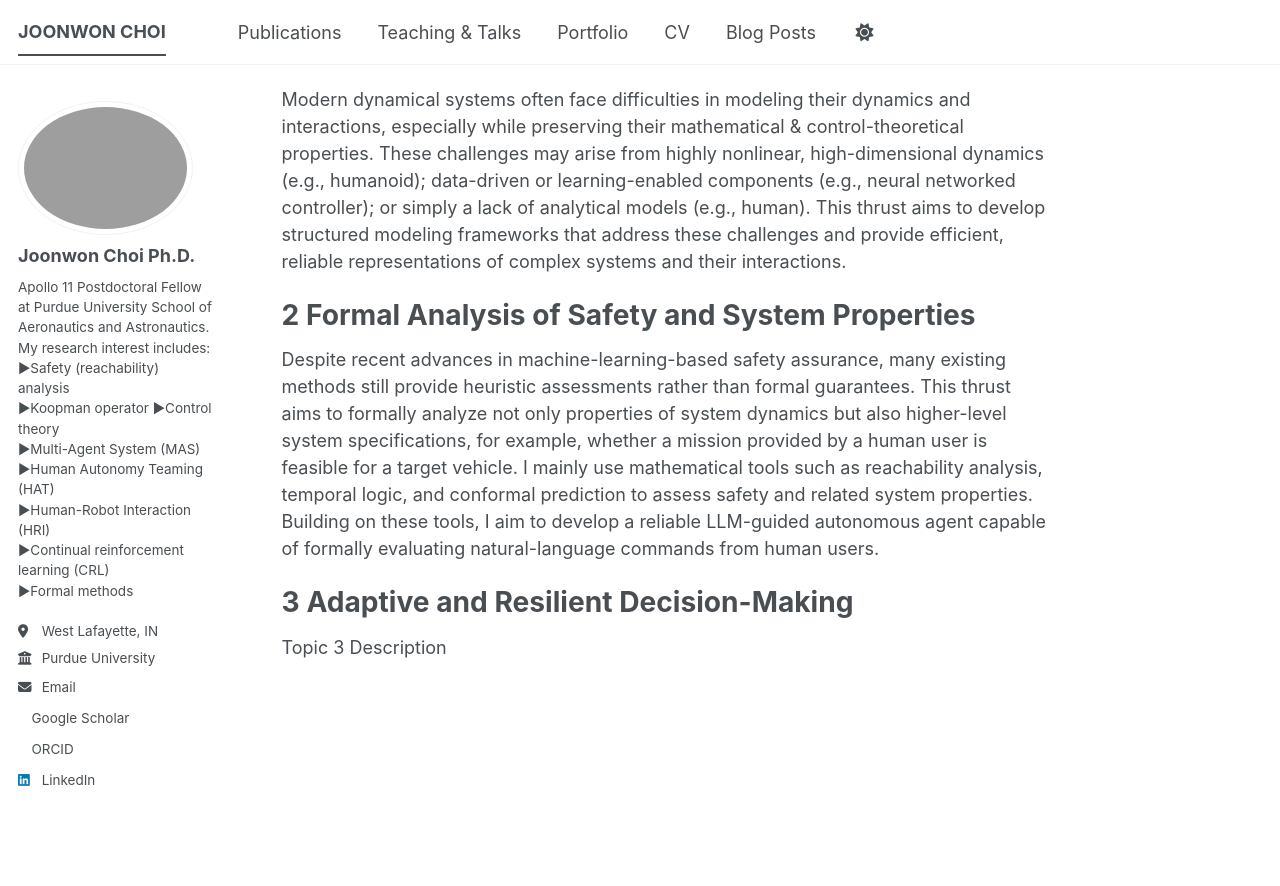
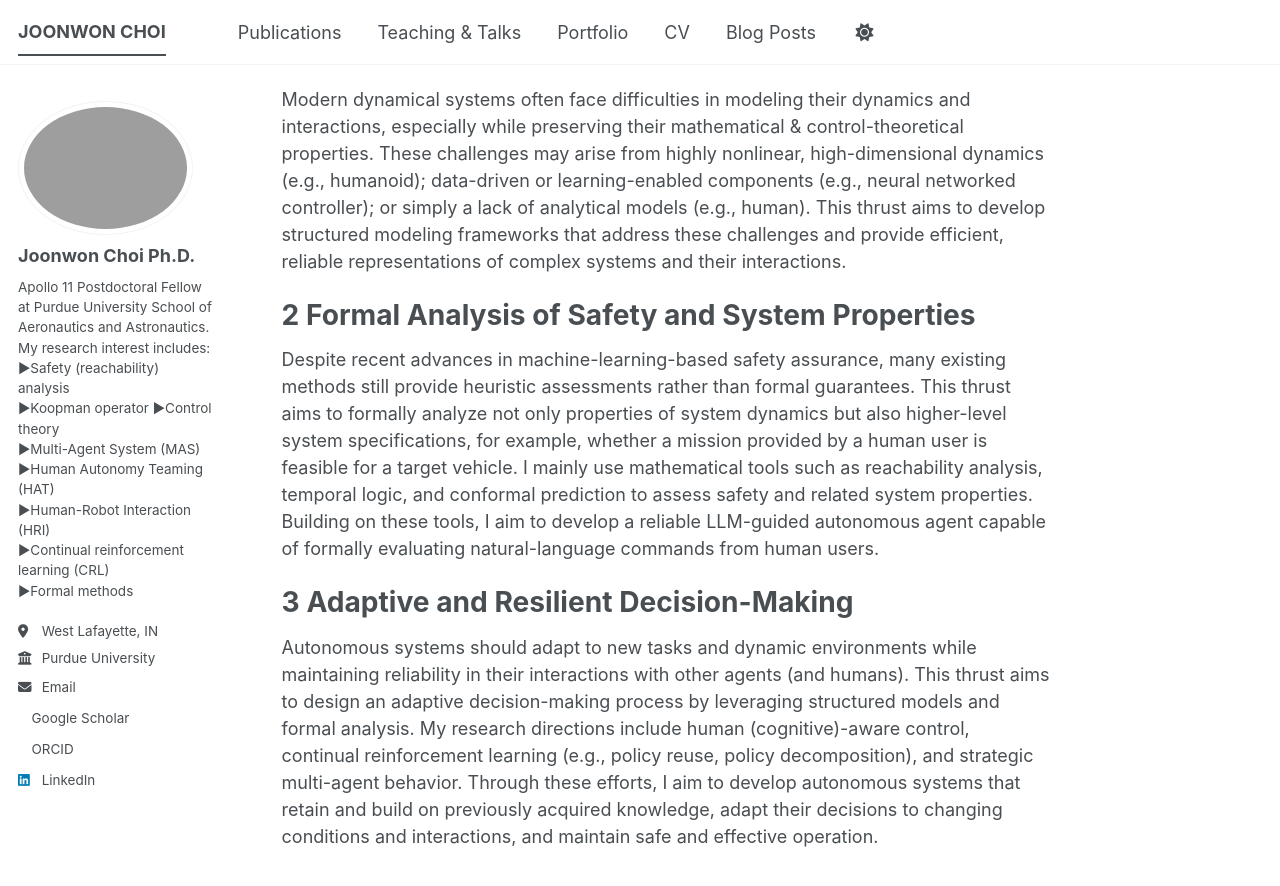
Before and after one commit to netakoi/netakoi.github.io, a Jekyll site: the page built from _pages/about.md, in a window 1280 px wide and 900 px high, scrolled down 741 px. Shown: the top 886 px of the window. Built offline with Jekyll 4.4.1, drawn with Linux system fonts in a browser that asks for light colours; a style sheet for code colours, icons or effects is not loaded.

Commit message:
Update about.md

```diff
--- a/_pages/about.md
+++ b/_pages/about.md
@@ -26,4 +26,4 @@ Despite recent advances in machine-learning-based safety assurance, many existin
 3 Adaptive and Resilient Decision-Making
 ======
 
-Topic 3 Description
+Autonomous systems should adapt to new tasks and dynamic environments while maintaining reliability in their interactions with other agents (and humans). This thrust aims to design an adaptive decision-making process by leveraging structured models and formal analysis. My research directions include human (cognitive)-aware control, continual reinforcement learning (e.g., policy reuse, policy decomposition), and strategic multi-agent behavior. Through these efforts, I aim to develop autonomous systems that retain and build on previously acquired knowledge, adapt their decisions to changing conditions and interactions, and maintain safe and effective operation.
```
